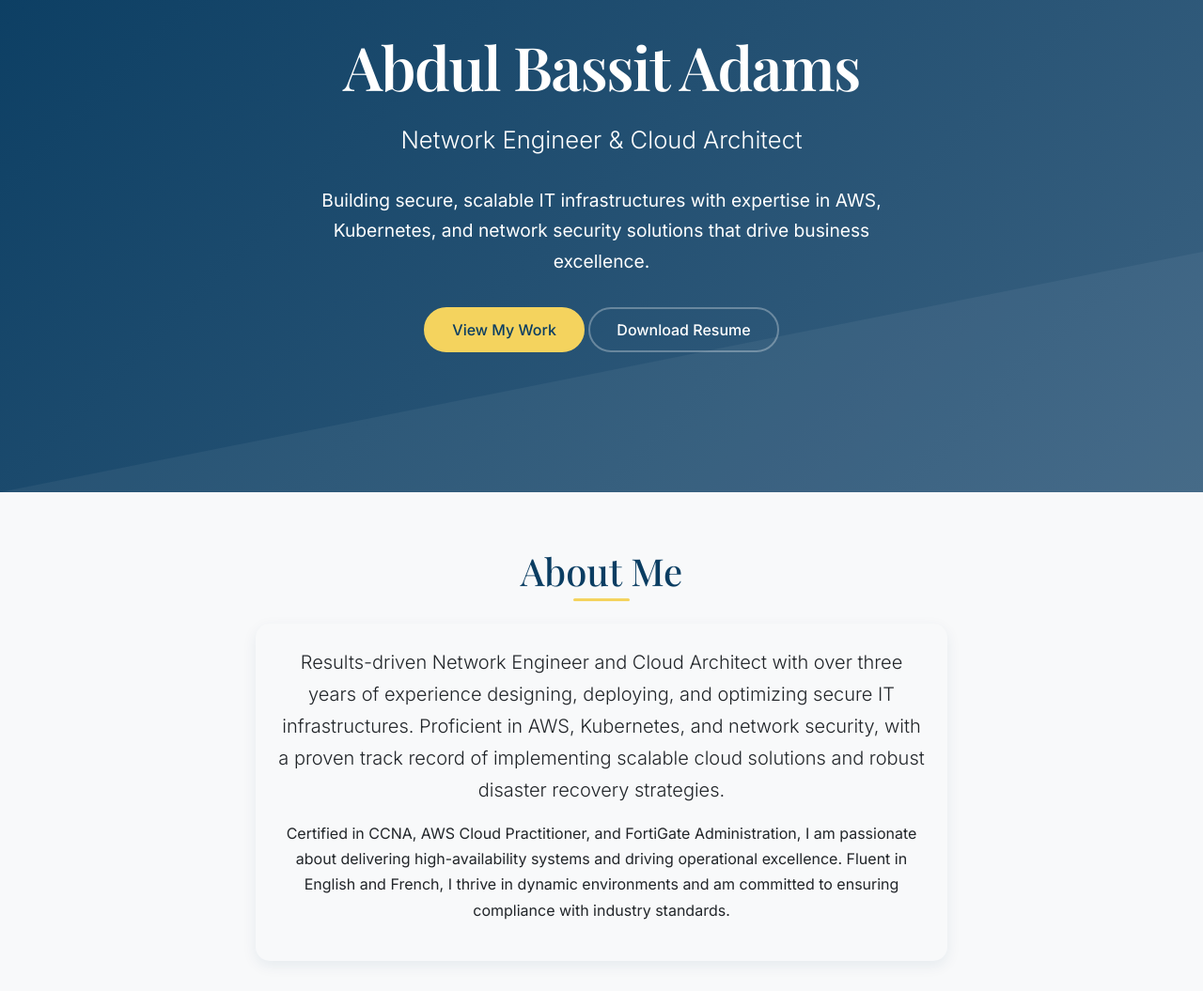
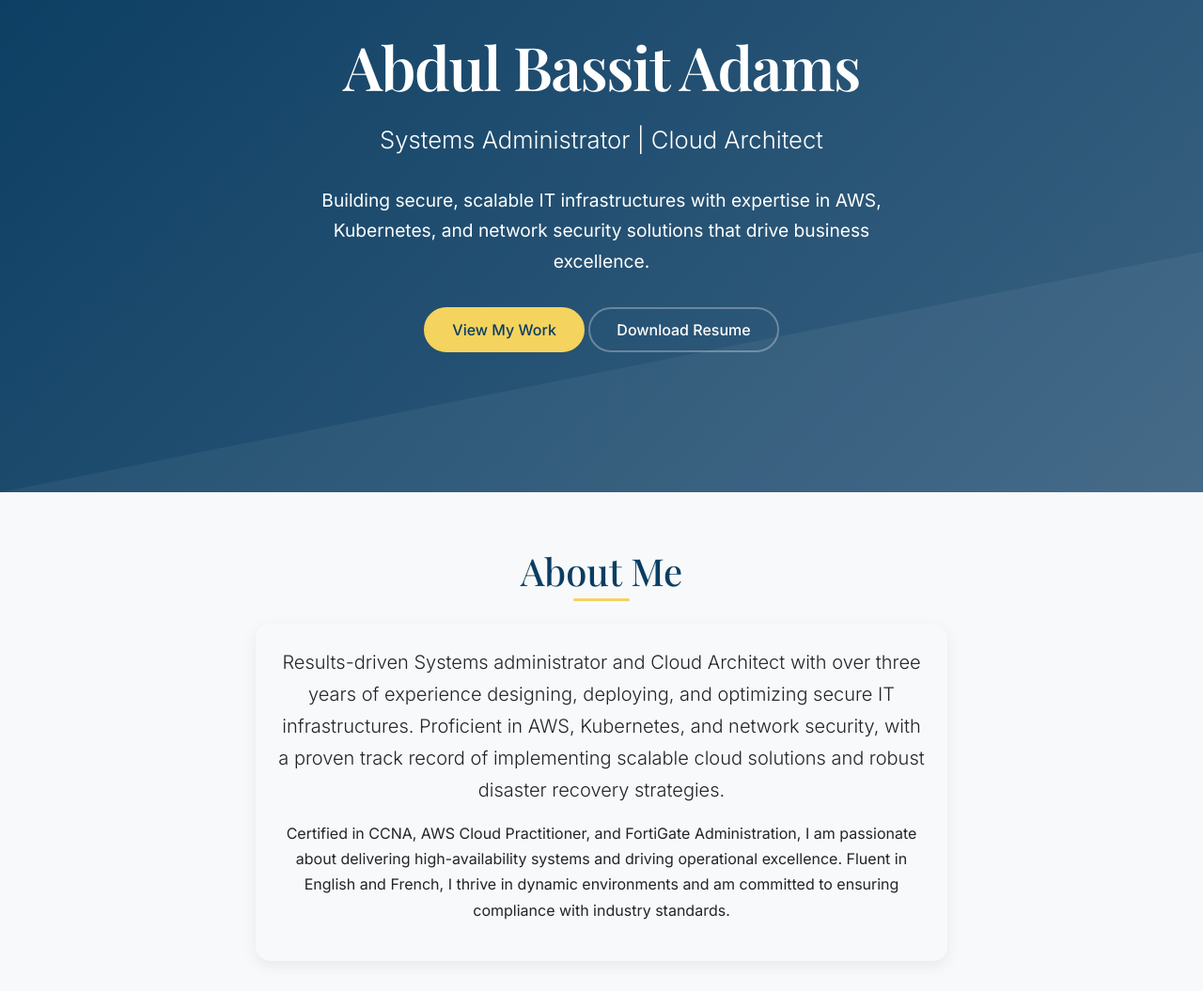
Before and after one commit to Piousbwoy/My_portfolio, a plain HTML site: page index.html in a window 1280 px wide. Shown: the part 200-1255 px from the top of the page at 94% size. Drawn offline with nearby package versions, Linux system fonts and the light colour scheme.

Commit message:
Update index.html

```diff
--- a/index.html
+++ b/index.html
@@ -660,7 +660,7 @@
   <section id="home" class="hero">
     <div class="container hero-content">
       <h1>Abdul Bassit Adams</h1>
-      <h3>Network Engineer & Cloud Architect</h3>
+      <h3>Systems Administrator  | Cloud Architect</h3>
       <p class="lead">Building secure, scalable IT infrastructures with expertise in AWS, Kubernetes, and network security solutions that drive business excellence.</p>
       <div class="hero-buttons">
         <a href="#projects" class="btn btn-primary">View My Work</a>
@@ -677,7 +677,7 @@
         <div class="col-lg-8 fade-in">
           <div class="card">
             <div class="card-body text-center">
-              <p class="lead">Results-driven Network Engineer and Cloud Architect with over three years of experience designing, deploying, and optimizing secure IT infrastructures. Proficient in AWS, Kubernetes, and network security, with a proven track record of implementing scalable cloud solutions and robust disaster recovery strategies.</p>
+              <p class="lead">Results-driven Systems administrator and Cloud Architect with over three years of experience designing, deploying, and optimizing secure IT infrastructures. Proficient in AWS, Kubernetes, and network security, with a proven track record of implementing scalable cloud solutions and robust disaster recovery strategies.</p>
               <p>Certified in CCNA, AWS Cloud Practitioner, and FortiGate Administration, I am passionate about delivering high-availability systems and driving operational excellence. Fluent in English and French, I thrive in dynamic environments and am committed to ensuring compliance with industry standards.</p>
             </div>
           </div>
```
